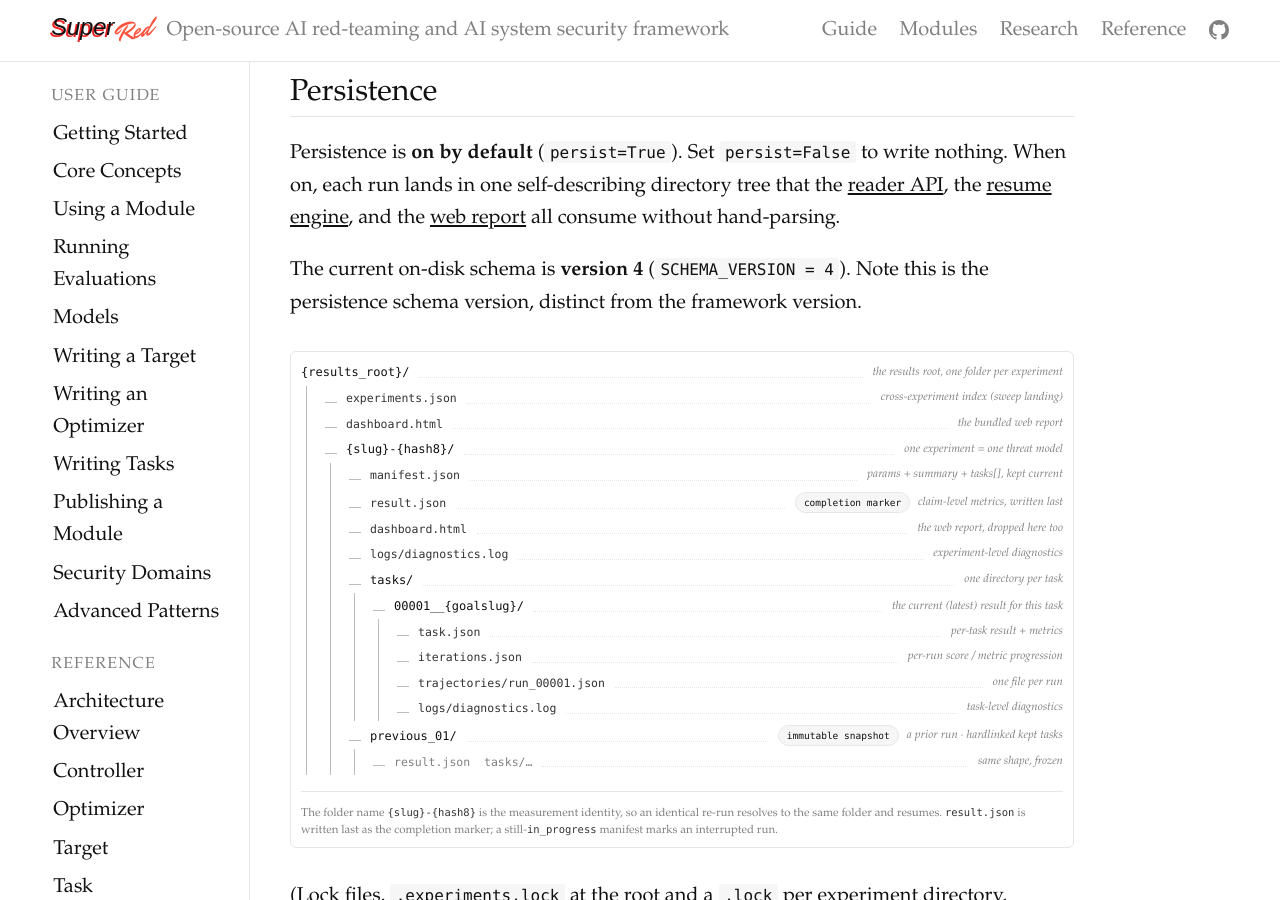
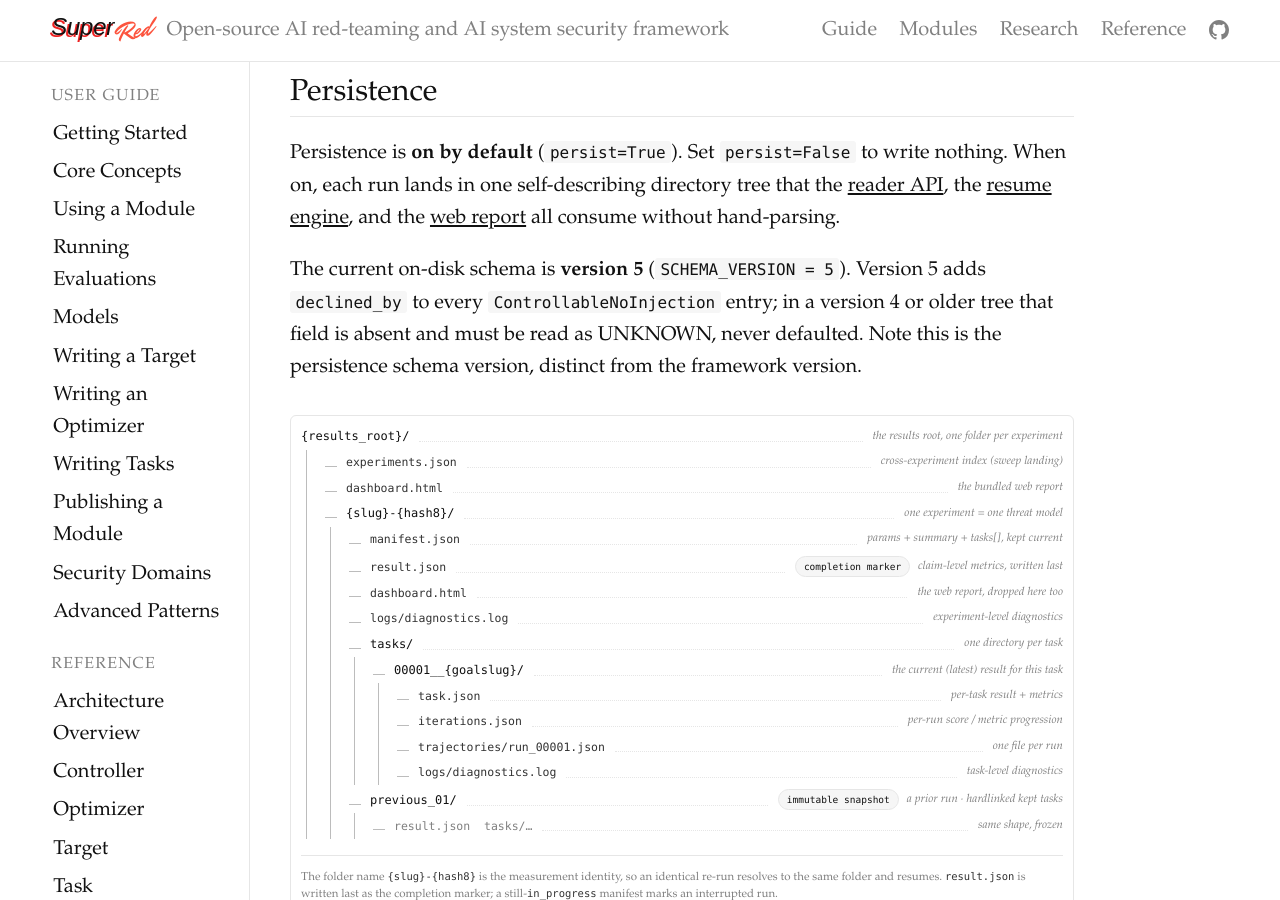
Before and after one commit to RoldSI/superred, a Jekyll site: the page built from docs/reference/results.md, in a window 1280 px wide and 900 px high, scrolled down 2819 px. Built offline with Jekyll 4.4.1, drawn with Linux system fonts in a browser that asks for light colours; some web fonts are replaced.

Commit message:
Correct the schema version stated in the results reference
The PR bumps SCHEMA_VERSION to 5 but reference/results.md still said version 4,
which is the page a results-tree consumer reads to learn which fields a
persisted trajectory carries. Also names what 5 adds and repeats the read rule
that absence of declined_by means unknown, never optimizer.

```diff
--- a/docs/reference/results.md
+++ b/docs/reference/results.md
@@ -101,7 +101,9 @@ nothing. When on, each run lands in one self-describing directory tree that the
 [reader API](#reading-results-back), the [resume engine](#resume), and the
 [web report](#the-web-report-and-superred-serve) all consume without hand-parsing.
 
-The current on-disk schema is **version 4** (`SCHEMA_VERSION = 4`). Note this is
+The current on-disk schema is **version 5** (`SCHEMA_VERSION = 5`). Version 5
+adds `declined_by` to every `ControllableNoInjection` entry; in a version 4 or
+older tree that field is absent and must be read as UNKNOWN, never defaulted. Note this is
 the persistence schema version, distinct from the framework version.
 
 {% include diagrams/d5.html %}
```
